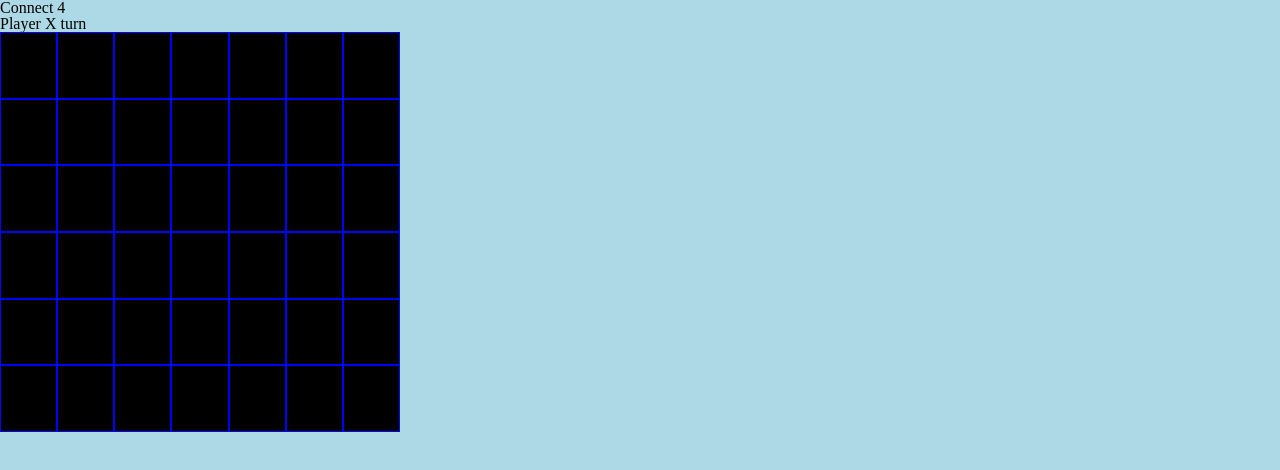
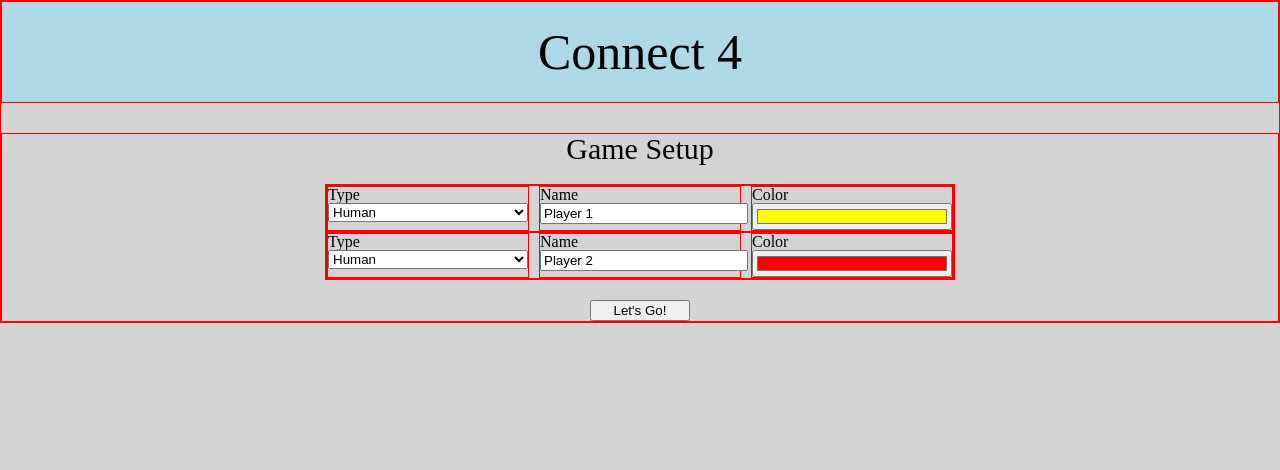
Before and after one commit to SpykerNZ/odin-connect4, a plain HTML site: page index.html in a window 1280 px wide. Drawn offline with Linux system fonts and the light colour scheme.

Commit message:
add basic game setup page

```diff
--- a/index.html
+++ b/index.html
@@ -10,11 +10,55 @@
   </head>
   <body>
     <div class="container">
+      <div class="header">
         <p class="title">Connect 4</p>
+      </div>
+
+      <div class="setup">
+        <p class="title">Game Setup</p>
+        <div class="players">
+          <div class="player">
+            <div class="setting">
+              <label for="type" class="type">Type</label>
+              <select type="select" class="type">
+                <option value="human">Human</option>
+                <option value="ai-easy">AI - Easy</option>
+              </select>
+            </div>
+            <div class="setting">
+              <label for="name" class="name">Name</label>
+              <input type="text" class="name" value="Player 1" />
+            </div>
+            <div class="setting">
+              <label for="color" class="color">Color</label>
+              <input type="color" class="color" value="#FFFF00" />
+            </div>
+          </div>
+          <div class="player">
+            <div class="setting">
+              <label for="type" class="type">Type</label>
+              <select type="select" class="type">
+                <option value="human">Human</option>
+                <option value="ai-easy">AI - Easy</option>
+              </select>
+            </div>
+            <div class="setting">
+              <label for="name" class="name">Name</label>
+              <input type="text" class="name" value="Player 2" />
+            </div>
+            <div class="setting">
+              <label for="color" class="color">Color</label>
+              <input type="color" class="color" value="#FF0000" />
+            </div>
+          </div>
+        </div>
+        <button class="start">Let's Go!</button>
+      </div>
+      <div class="game">
         <p class="status">Player X turn</p>
         <div class="gameboard"></div>
-          <!-- Generate the game board dynamically! -->
-        </div>
+        <!-- Generate the game board dynamically! -->
+      </div>
     </div>
   </body>
 </html>
--- a/styles.css
+++ b/styles.css
@@ -1,7 +1,59 @@
 @import url("reset.css");
 
 body {
+  background-color: lightgray;
+}
+
+div {
+  border: 1px solid red;
+}
+
+.header {
+  display: flex;
+  justify-content: center;
+  align-items: center;
   background-color: lightblue;
+  height: 100px;
+}
+
+.header > .title {
+  font-size: 50px;
+}
+
+.setup {
+  margin-top: 30px;
+  display: flex;
+  flex-direction: column;
+  align-items: center;
+  gap: 20px;
+}
+
+.setup > .title {
+  font-size: 30px;
+}
+
+.player {
+  display: flex;
+  justify-content: center;
+  gap: 10px;
+}
+
+.setting {
+  display: flex;
+  flex-direction: column;
+  width: 200px;
+}
+
+.setting > input {
+  width: 100%;
+}
+
+button.start {
+  width: 100px;
+}
+
+.game {
+  display: none;
 }
 
 .gameboard {
```
